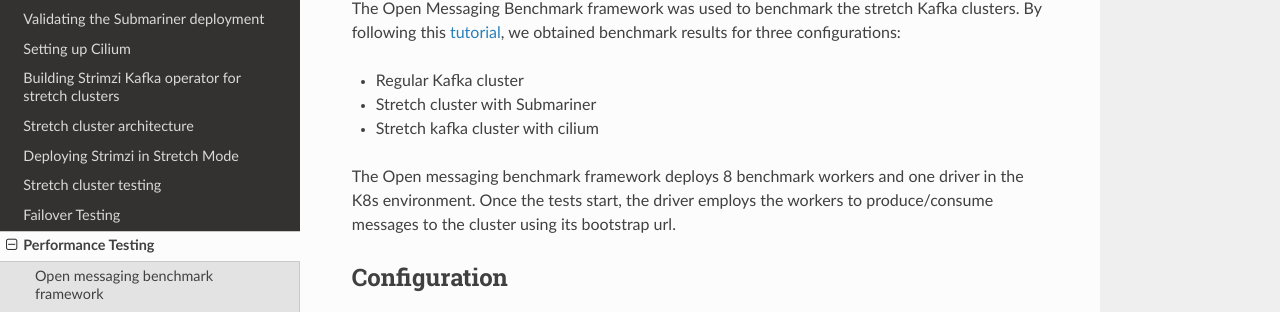
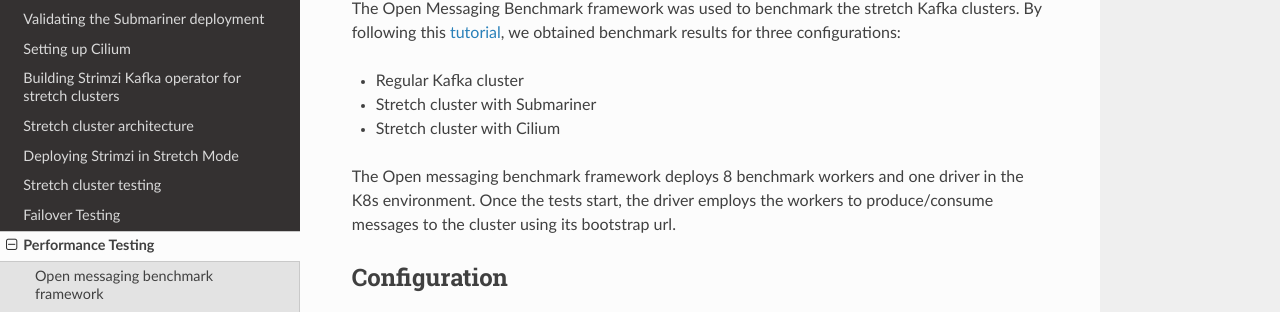
Before and after one commit to aswinayyolath/stretch-kafka-docs, an MkDocs documentation site: the page built from docs/Testing-performance.md, in a window 1280 px wide and 900 px high. Shown: the part 219-531 px from the top of the window. Built offline with MkDocs 1.6.1, drawn with Linux system fonts in a browser that asks for light colours; nearby versions of some CDN libraries.

Commit message:
Update docs/Testing-performance.md
Co-authored-by: Aswin A <55191821+aswinayyolath@users.noreply.github.com>

```diff
--- a/docs/Testing-performance.md
+++ b/docs/Testing-performance.md
@@ -5,7 +5,7 @@
 
  - Regular Kafka cluster
  - Stretch cluster with Submariner
- - Stretch kafka cluster with cilium
+ - Stretch cluster with Cilium
 
 The Open messaging benchmark framework deploys 8 benchmark workers and one driver in the K8s environment. Once the tests start, the driver employs the workers to produce/consume messages to the cluster using its bootstrap url.
 
```
